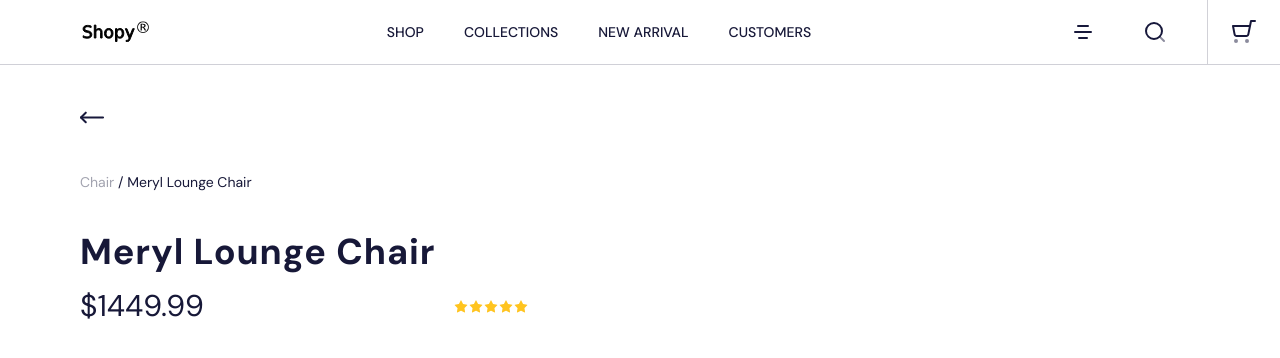
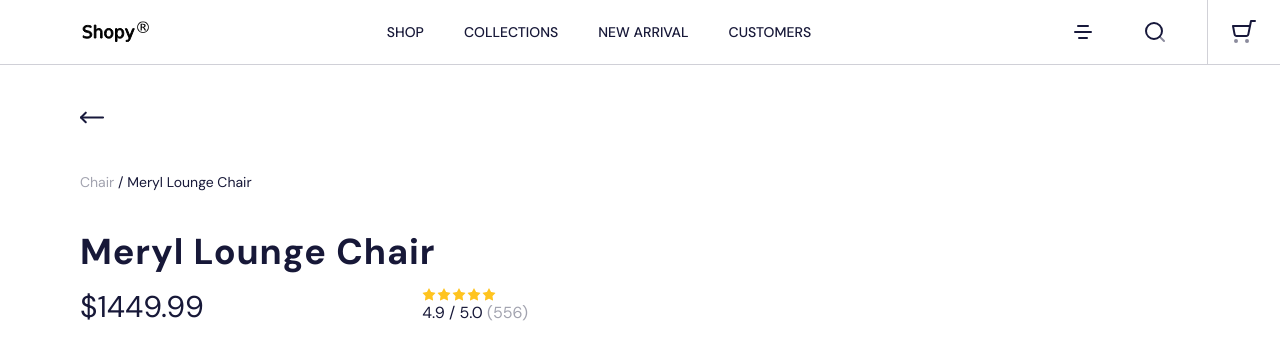
Before and after one commit to raoulnzefa/studious-engine, a Vue app: page / in a window 1280 px wide. Shown: the top 358 px of the page. Built offline with nearby package versions, Linux system fonts and the light colour scheme.

Commit message:
items rating edit

```diff
--- a/src/App.vue
+++ b/src/App.vue
@@ -47,6 +47,9 @@
                 <div class="flex space-x-px">
                   <StarIcon v-for="i in 5"/>
                 </div>
+                <div>
+                  4.9 / 5.0 <span class="text-gray-900/40">(556)</span>
+                </div>
               </div>
             </div>
           </div>
```
